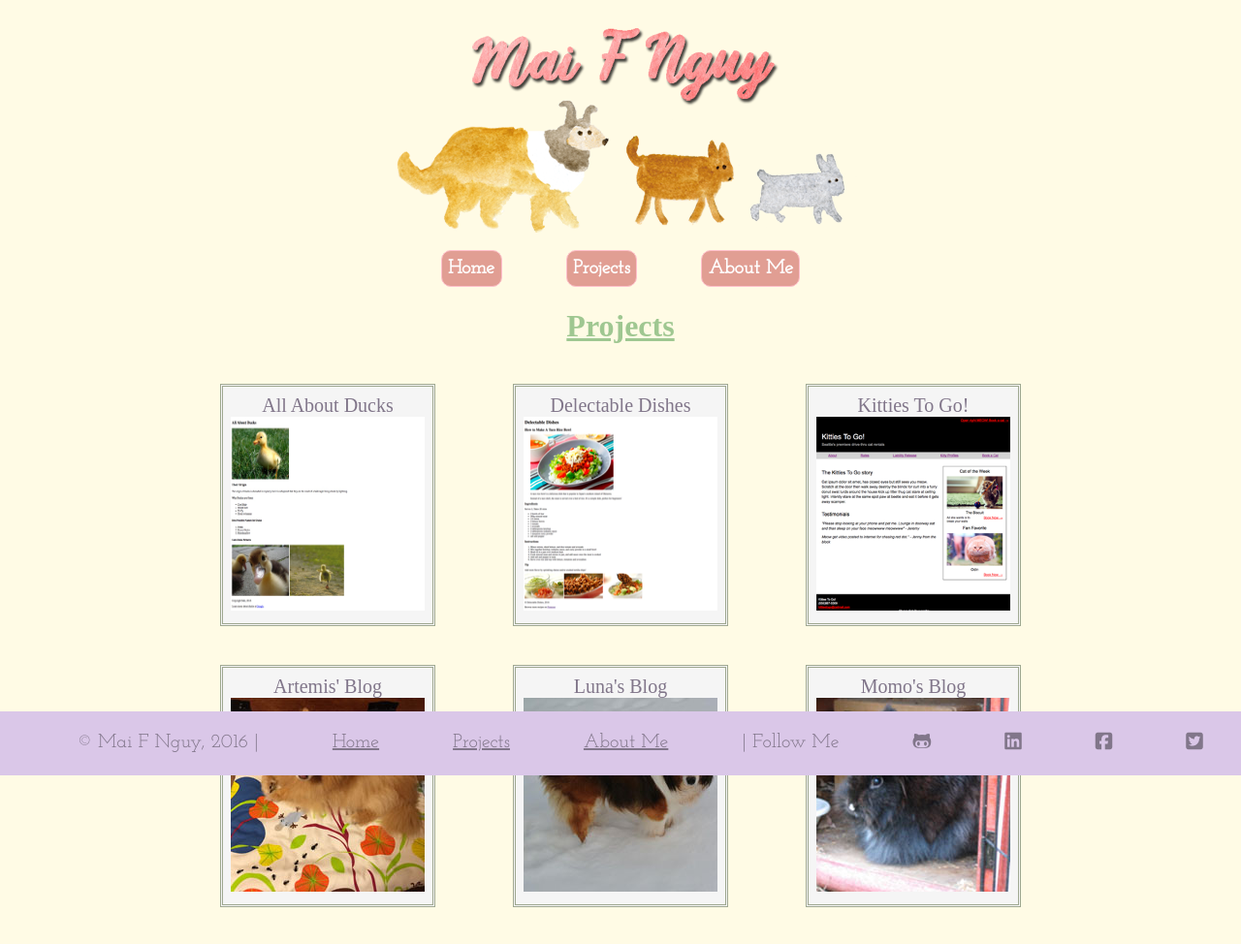
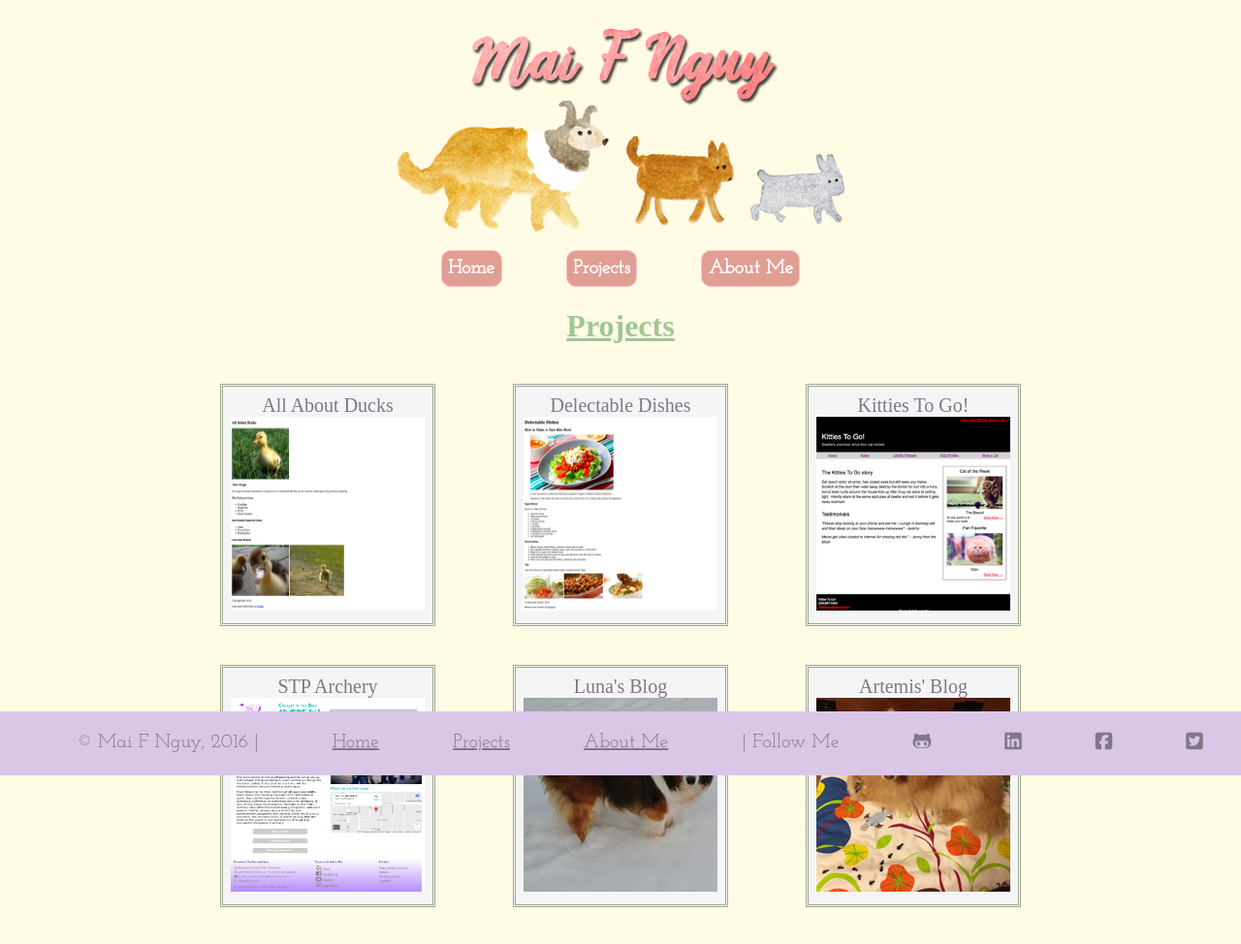
Before and after one commit to maifnguy/portfolio, a plain HTML site: page projects.html in a window 1280 px wide. Shown: the top 974 px of the page at 97% size. Drawn offline with Linux system fonts and the light colour scheme; a web font is replaced by a local one.

Commit message:
Adds new project image to portfolio

```diff
--- a/projects.html
+++ b/projects.html
@@ -47,8 +47,8 @@
 
       <div class="project" id="clear">
         <figure>
-          <figcaption>Artemis' Blog</figcaption>
-          <a href="#" target="_blank"><img src="images/artemis.jpg" alt="Project4" width="200" height="200"></a>
+          <figcaption>STP Archery</figcaption>
+          <a href="http://maifnguy.github.io/stp-archery/" target="_blank"><img src="images/stp-archery.png" alt="Project4" width="200" height="200"></a>
         </figure>
       </div>
 
@@ -61,8 +61,8 @@
 
       <div class="project">
         <figure>
-          <figcaption>Momo's Blog</figcaption>
-          <a href="#" target="_blank"><img src="images/momo.jpg" alt="Project6" width="200" height="200"></a>
+          <figcaption>Artemis' Blog</figcaption>
+          <a href="#" target="_blank"><img src="images/artemis.jpg" alt="Project4" width="200" height="200"></a>
         </figure>
       </div>
     </article>
```
Also changed, not shown: images/stp-archery.png (added).
